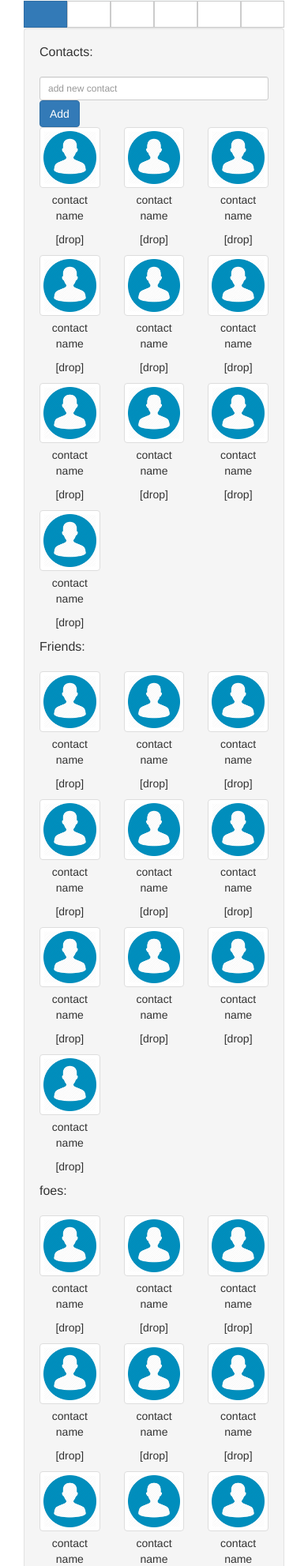
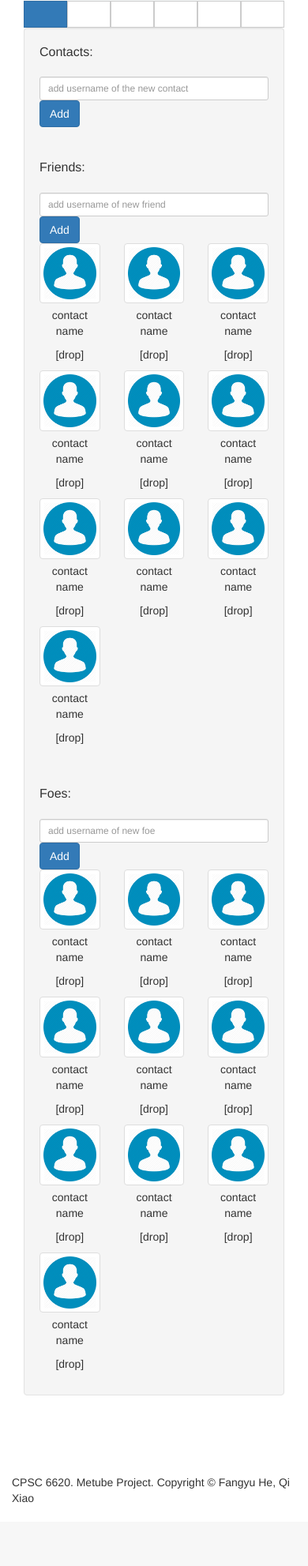
Before and after one commit to lindaqq/MeTube, a PHP site: page /contact.php in a window 390 px wide. Shown: the part 272-2255 px from the top of the page at 79% size. After the commit the page ends 2175 px from the top, so only its background shows below. Run offline with PHP 8.4, Linux system fonts and the light colour scheme; the visitor is signed in with stand-in values (Sample User, id 1); data that the repository does not hold is empty; some web fonts are replaced.

Commit message:
complete user profile, working on contact, problem with mysql_query

```diff
--- a/public/contact.php
+++ b/public/contact.php
@@ -2,7 +2,26 @@
 
     // configuration
     require("../includes/config.php");
+    require("../includes/accountService.php");
 
-    render("contact_template.php", ["errortext" => "","titile" => "Contact"]);
+    if ($_SERVER["REQUEST_METHOD"] == "POST"){
+        if(!emtpy($_POST["contact"])){
+
+        }
+        else if (!emtpy($_POST["friend"])){
+
+        }
+        else if (!emtpy($_POST["foe"])){
+
+        }
+
+    }
+    else{
+        $contacts = getContacts($_SESSION["username"]);
+        $friends = getFriends($_SESSION["username"]);
+        $foes = getFoes($_SESSION["username"]);
+
+        render("contact_template.php", ["contacts" => $contacts, "friends" => $friends, "foes" => $foes,  "errortext" => "","titile" => "Contact"]);
+    }
 
 ?>
--- a/public/login.php
+++ b/public/login.php
@@ -32,7 +32,7 @@
             // compare hash of user's input against hash that's in database
             if ($_POST["password"] === $row["password"])
             {
-                // remember that user's now logged in by storing user's ID in session
+                // remember that user's now logged in by storing user's username in session
                 $_SESSION["username"] = $row["username"];
 
                 // redirect to homepage
--- a/templates/account_form.php
+++ b/templates/account_form.php
@@ -65,8 +65,8 @@
             <form class="form-signin" action="../public/update_profile.php" method="post">
                 <h4>$username</h4>
                 <h4>password:</h4><input type="password" class="form-control" name="password" value=$password required>
-                <h4>repeate password:</h4><input type="password" class="form-control" name="password1" placeholder="Repeat Password if changing password" >
-                <h4>About me: </h4><textarea  class="form-control" name="detail" rows="4" cols="50" value=$detail></textarea>
+                <h4>repeate password:</h4><input type="password" class="form-control" name="password1" placeholder="Repeat Password if need to change" >
+                <h4>About me: </h4><textarea  class="form-control" name="detail" rows="4" cols="50" >$detail</textarea>
 
                 <br><br>
                 <button class="btn btn-lg btn-primary btn-block" type="submit">
--- a/templates/contact_template.php
+++ b/templates/contact_template.php
@@ -53,17 +53,76 @@
                     <p class="lead"> Contacts:  </p>
                 </div>
 
-                <div class="col-sm-6 col-md-6 col-lg-6 ">
-                       <input type="text" class="input-sm form-control" name="newcontact" placeholder="add new contact"/>
-                </div>
-                <div class="col-sm-2 col-md-2 col-lg-2">
-                    <a href="#" class="btn btn-primary btn-primary">Add</a>
-                </div>
+                 <form action="../public/contact.php" method="post">
 
+                    <div class="col-sm-4 col-md-4 col-lg-4 col-sm-offset-2 col-md-offset-2 col-lg-offset-2 ">
+                       <input type="text" class="input-sm form-control" name="contact" placeholder="add username of the new contact"/>
+                    </div>
+                    <div class="col-sm-2 col-md-2 col-lg-2">
+                        <!--a href="#" class="btn btn-primary btn-primary">Add</a-->
+                        <button class="btn btn-primary btn-primary" type="submit">
+                        Add</button>
+                    </div>
+                </form>
 
             </div>
 
 
+  		    <div class="row text-center">
+            <?php
+                foreach($contacts as $contact){
+                    echo <<<_END
+                <div class="col-sm-2 col-md-2 col-lg-2 col-xs-4">
+
+      			   <div class="img-thumbnail"> <img src="../templates/images/account.png" alt="Thumbnail Image 1" class="img-responsive" width="100" height="100"></div>
+      			<p>$contact</p>
+                <p>[drop]</p>
+    		</div>
+_END;
+                }
+
+            ?>
+
+
+            <?php
+                /*
+            for($i = 0; $i < 10; $i++){
+                echo <<<_END
+                <div class="col-sm-2 col-md-2 col-lg-2 col-xs-4">
+
+      			   <div class="img-thumbnail"> <img src="../templates/images/account.png" alt="Thumbnail Image 1" class="img-responsive" width="100" height="100"></div>
+      			<p>contact name</p>
+                <p>[drop]</p>
+    		</div>
+_END;
+            }
+            */
+            ?>
+        </div>
+
+            <br><br>
+            <div class="row">
+                <div class="col-sm-2 col-md-2 col-lg-2">
+                    <p class="lead"> Friends:  </p>
+                </div>
+
+                 <form action="../public/contact.php" method="post">
+
+                    <div class="col-sm-4 col-md-4 col-lg-4 col-sm-offset-2 col-md-offset-2 col-lg-offset-2 ">
+                       <input type="text" class="input-sm form-control" name="friend" placeholder="add username of new friend"/>
+                    </div>
+                    <div class="col-sm-2 col-md-2 col-lg-2">
+                        <!--a href="#" class="btn btn-primary btn-primary">Add</a-->
+                        <button class="btn btn-primary btn-primary" type="submit">
+                        Add</button>
+                    </div>
+                </form>
+
+            </div>
+
+
+
+            <!--p class="lead"> Friends: </p-->
   		    <div class="row text-center">
 
             <?php
@@ -80,24 +139,25 @@ _END;
             ?>
         </div>
 
-            <p class="lead"> Friends: </p>
-  		    <div class="row text-center">
+            <br><br>
+            <div class="row">
+                <div class="col-sm-2 col-md-2 col-lg-2">
+                    <p class="lead"> Foes:  </p>
+                </div>
 
-            <?php
-            for($i = 0; $i < 10; $i++){
-                echo <<<_END
-                <div class="col-sm-2 col-md-2 col-lg-2 col-xs-4">
+                 <form action="../public/contact.php" method="post">
 
-      			   <div class="img-thumbnail"> <img src="../templates/images/account.png" alt="Thumbnail Image 1" class="img-responsive" width="100" height="100"></div>
-      			<p>contact name</p>
-                <p>[drop]</p>
-    		</div>
-_END;
-            }
-            ?>
-        </div>
+                    <div class="col-sm-4 col-md-4 col-lg-4 col-sm-offset-2 col-md-offset-2 col-lg-offset-2 ">
+                       <input type="text" class="input-sm form-control" name="foe" placeholder="add username of new foe"/>
+                    </div>
+                    <div class="col-sm-2 col-md-2 col-lg-2">
+                        <!--a href="#" class="btn btn-primary btn-primary">Add</a-->
+                        <button class="btn btn-primary btn-primary" type="submit">
+                        Add</button>
+                    </div>
+                </form>
 
-            <p class="lead"> foes: </p>
+            </div>
   		    <div class="row text-center">
 
             <?php
--- a/templates/header.php
+++ b/templates/header.php
@@ -34,8 +34,9 @@
 
         <div class="collapse navbar-collapse" id="navbar1">
             <ul class="nav navbar-nav">
-                <li class="active"><a href="#">Video</a></li>
-                <li><a href="#">Image</a></li>
+                <li class="active"><a href="../public/index.php">Image</a></li>
+                <li><a href="#">Video</a></li>
+
                 <li><a href="#">Audio</a></li>
             </ul>
 
```
Also changed, not shown: public/logout.php (added, +8 -0 lines), public/register.php (+7 -1 lines), public/update_profile.php (+16 -14 lines), templates/login_form.php (+2 -6 lines), templates/register_form.php (+5 -6 lines), 1 other file.
